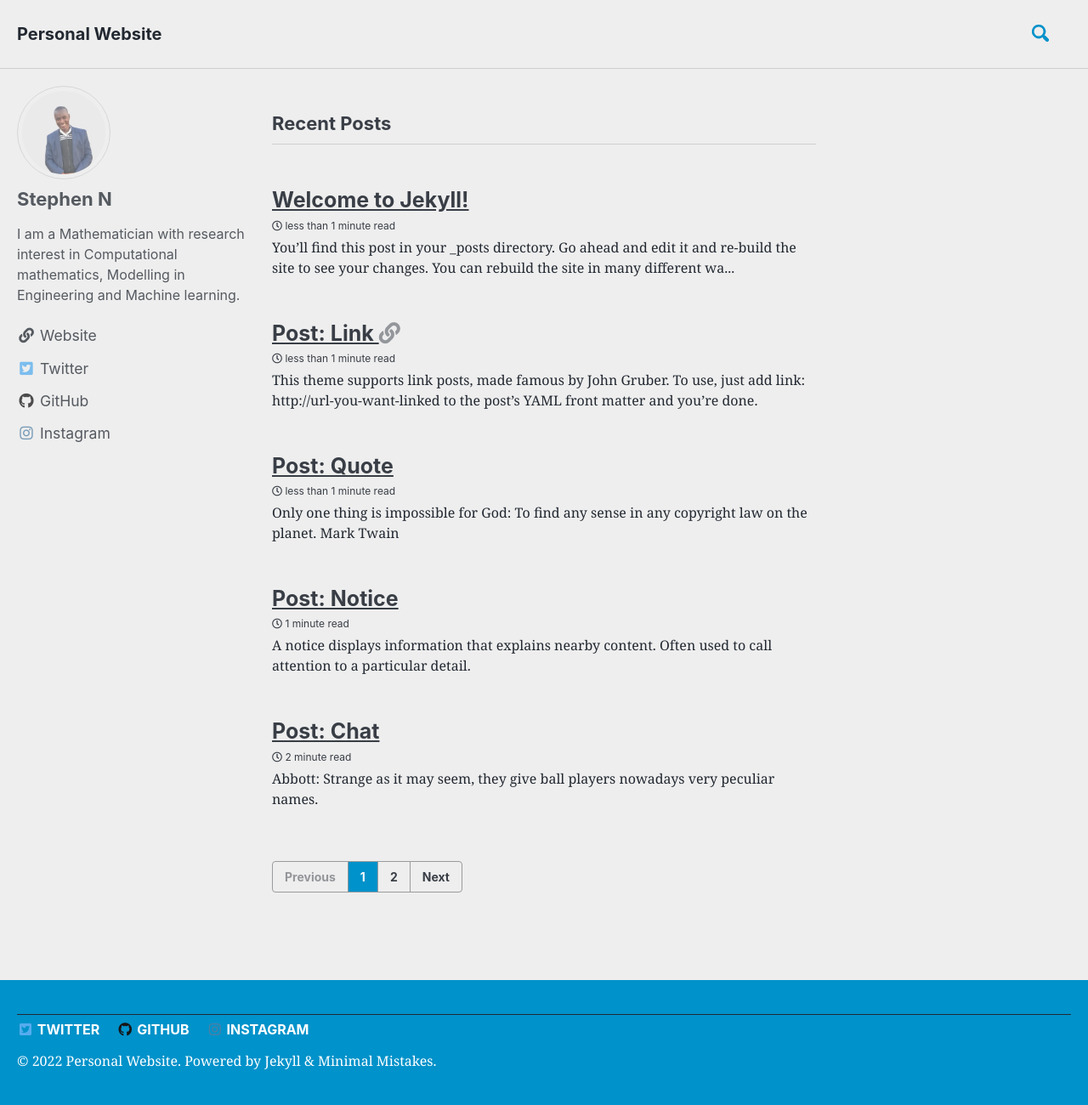
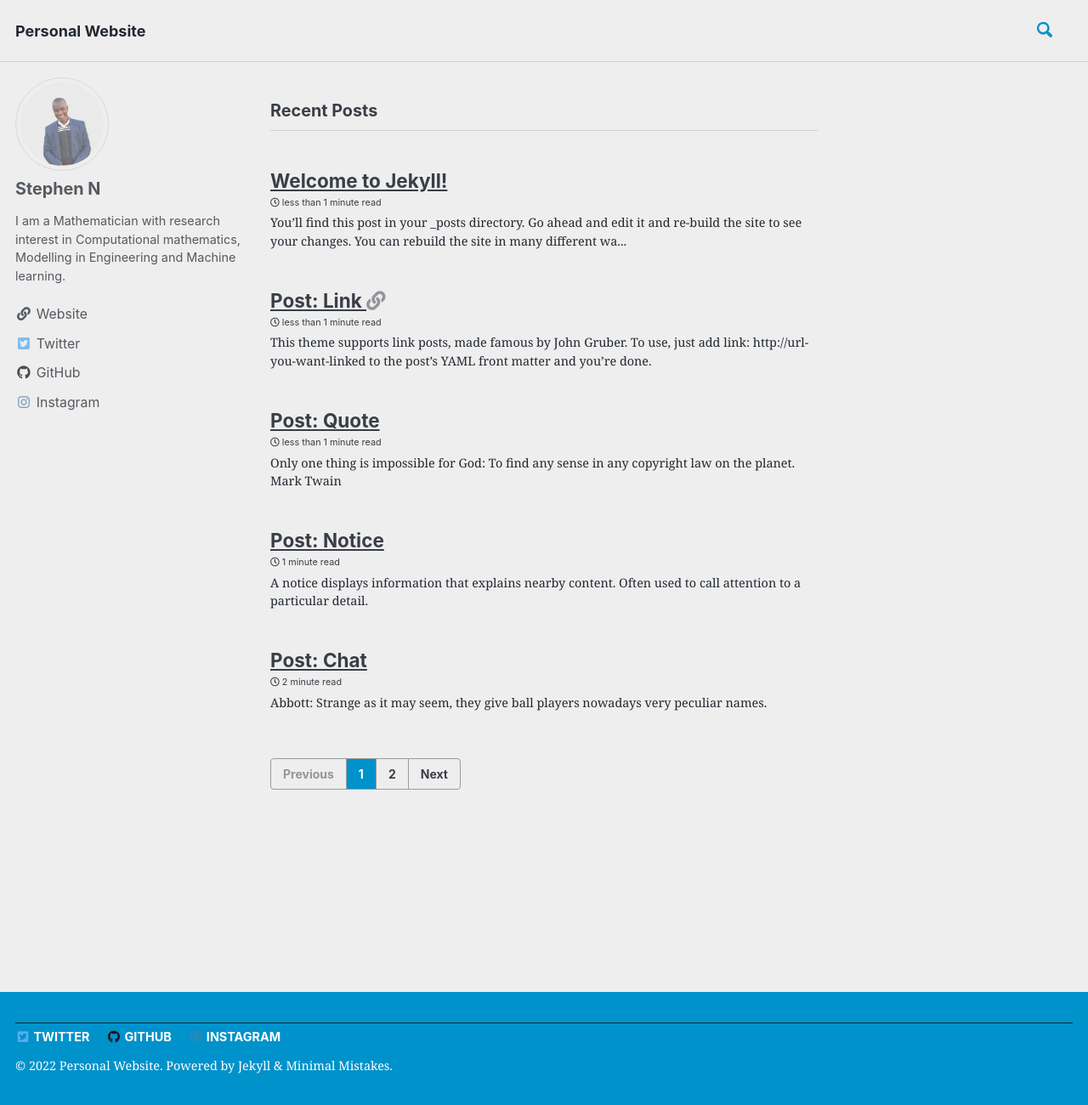
Before and after one commit to StephenNaboth/stephenNaboth.github.io, a Jekyll site: the page built from index.html, in a window 1280 px wide and 1300 px high. Shown: the whole window at 85% size. Built offline with Jekyll 4.4.1, drawn with Linux system fonts in a browser that asks for light colours; cached includes are drawn as plain includes; a script that is not in the unit is left out; the list of posts is cut into pages by our own code; comment, search, counter and statistics services are not loaded.

Commit message:
font size change

```diff
--- a/assets/css/main.scss
+++ b/assets/css/main.scss
@@ -64,6 +64,6 @@ html {
     }
 
     @include breakpoint($x-large) {
-        font-size: 20px; // change to whatever
+        font-size: 18px; // change to whatever
     }
 }
```
Also changed, not shown: portfolio/scss/styles.scss (+0 -11 lines).
